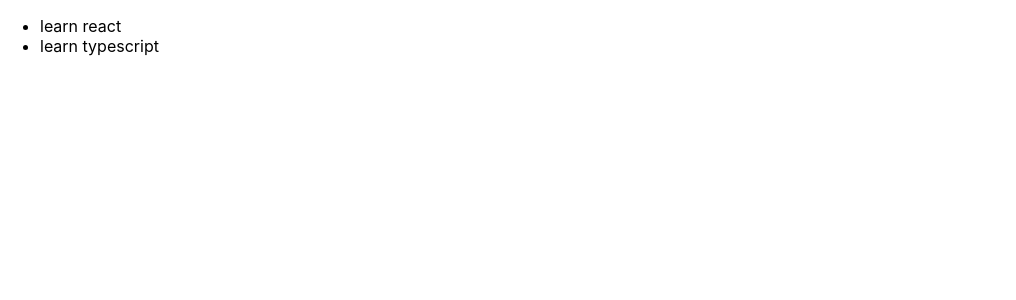
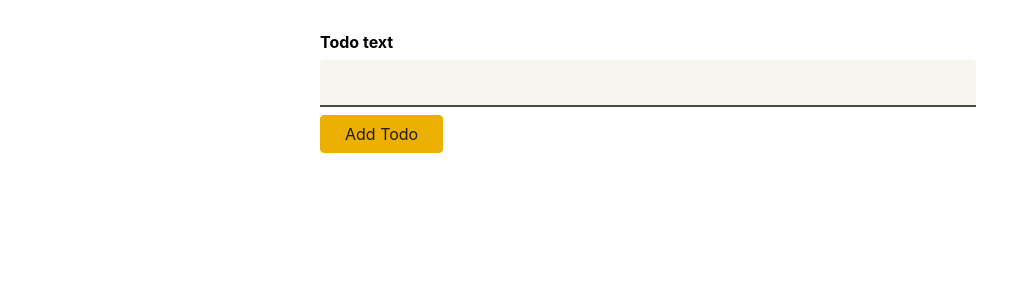
Before and after one commit to vb7414/React-TypeScript-ExerciseTime, a React (Create React App) app: page / in a window 1280 px wide. Shown: the top 300 px of the page, without its empty margins (0-1016 px from the left). Built offline with nearby package versions, Linux system fonts and the light colour scheme.

Commit message:
add new todo on list

```diff
--- a/src/App.tsx
+++ b/src/App.tsx
@@ -1,11 +1,22 @@
+import { useState } from "react";
+import NewTodo from "./components/NewTodo";
 import Todos from "./components/Todos";
 import Todo from "./models/todo";
 
 function App() {
-    const todos = [new Todo("learn react"), new Todo("learn typescript")];
+    const [todos, setTodos] = useState<Todo[]>([]);
+
+    const addTodoHandler = (todoText: string) => {
+        const newTodo = new Todo(todoText);
+
+        setTodos((prevTodos) => {
+            return prevTodos.concat(newTodo);
+        });
+    };
 
     return (
-        <div className="App">
+        <div>
+            <NewTodo onAddTodo={addTodoHandler} />
             <Todos items={todos} />
         </div>
     );
--- /dev/null
+++ b/src/components/NewTodo.module.css
@@ -0,0 +1,41 @@
+.form {
+    width: 40rem;
+    margin: 2rem auto;
+}
+
+.form label {
+    display: block;
+    font-weight: bold;
+    margin-bottom: 0.5rem;
+}
+
+.form input {
+    display: block;
+    width: 100%;
+    font: inherit;
+    font-size: 1.5rem;
+    padding: 0.5rem;
+    border-radius: 4px;
+    background-color: #f7f5ef;
+    border: none;
+    border-bottom: 2px solid #494844;
+    border-bottom-right-radius: 0;
+    border-bottom-left-radius: 0;
+    margin-bottom: 0.5rem;
+}
+
+.form button {
+    font: inherit;
+    background-color: #ebb002;
+    border: 1px solid #ebb002;
+    color: #201d0f;
+    padding: 0.5rem 1.5rem;
+    border-radius: 4px;
+    cursor: pointer;
+}
+
+.form button:hover,
+.form button:active {
+    background-color: #ebc002;
+    border-color: #ebc002;
+}
--- /dev/null
+++ b/src/components/NewTodo.tsx
@@ -0,0 +1,33 @@
+import React, { useRef } from "react";
+
+import classes from "./NewTodo.module.css";
+
+const NewTodo: React.FC<{ onAddTodo: (text: string) => void }> = (props) => {
+    const todoTextInputRef = useRef<HTMLInputElement>(null);
+
+    //監聽onClick: React.MouseEvent
+    const submitHandler = (event: React.FormEvent) => {
+        event.preventDefault();
+
+        //? was added automatically by IDE
+        //可以改成!，告訴typeScript絕對會有值，不會是null
+        const enteredText = todoTextInputRef.current!.value;
+
+        if (enteredText.trim().length === 0) {
+            //throw an error
+            return;
+        }
+
+        props.onAddTodo(enteredText);
+    };
+
+    return (
+        <form onSubmit={submitHandler} className={classes.form}>
+            <label htmlFor="text">Todo text</label>
+            <input type="text" id="text" ref={todoTextInputRef} />
+            <button>Add Todo</button>
+        </form>
+    );
+};
+
+export default NewTodo;
--- /dev/null
+++ b/src/components/TodoItem.module.css
@@ -0,0 +1,6 @@
+.item {
+    margin: 1rem 0;
+    box-shadow: 0 1px 4px rgba(0, 0, 0, 0.2);
+    padding: 1rem;
+    background-color: #f7f5ef;
+}
--- a/src/components/TodoItem.tsx
+++ b/src/components/TodoItem.tsx
@@ -1,5 +1,7 @@
+import classes from "./TodoItem.module.css";
+
 const TodoItem: React.FC<{ text: string }> = (props) => {
-    return <li>{props.text}</li>;
+    return <li className={classes.item}>{props.text}</li>;
 };
 
 export default TodoItem;
--- /dev/null
+++ b/src/components/Todos.module.css
@@ -0,0 +1,6 @@
+.todos {
+    list-style: none;
+    margin: 2rem auto;
+    padding: 0;
+    width: 40rem;
+}
--- a/src/components/Todos.tsx
+++ b/src/components/Todos.tsx
@@ -1,11 +1,12 @@
 import React from "react";
 import Todo from "../models/todo";
 import TodoItem from "./TodoItem";
+import classes from "./Todos.module.css";
 
 //FC functional component, describes a type defined by the React package, is generic
 const Todos: React.FC<{ items: Todo[] }> = (props) => {
     return (
-        <ul>
+        <ul className={classes.todos}>
             {props.items.map((item) => (
                 //bcz React.FC, can add key prop here
                 <TodoItem key={item.id} text={item.text} />
```
